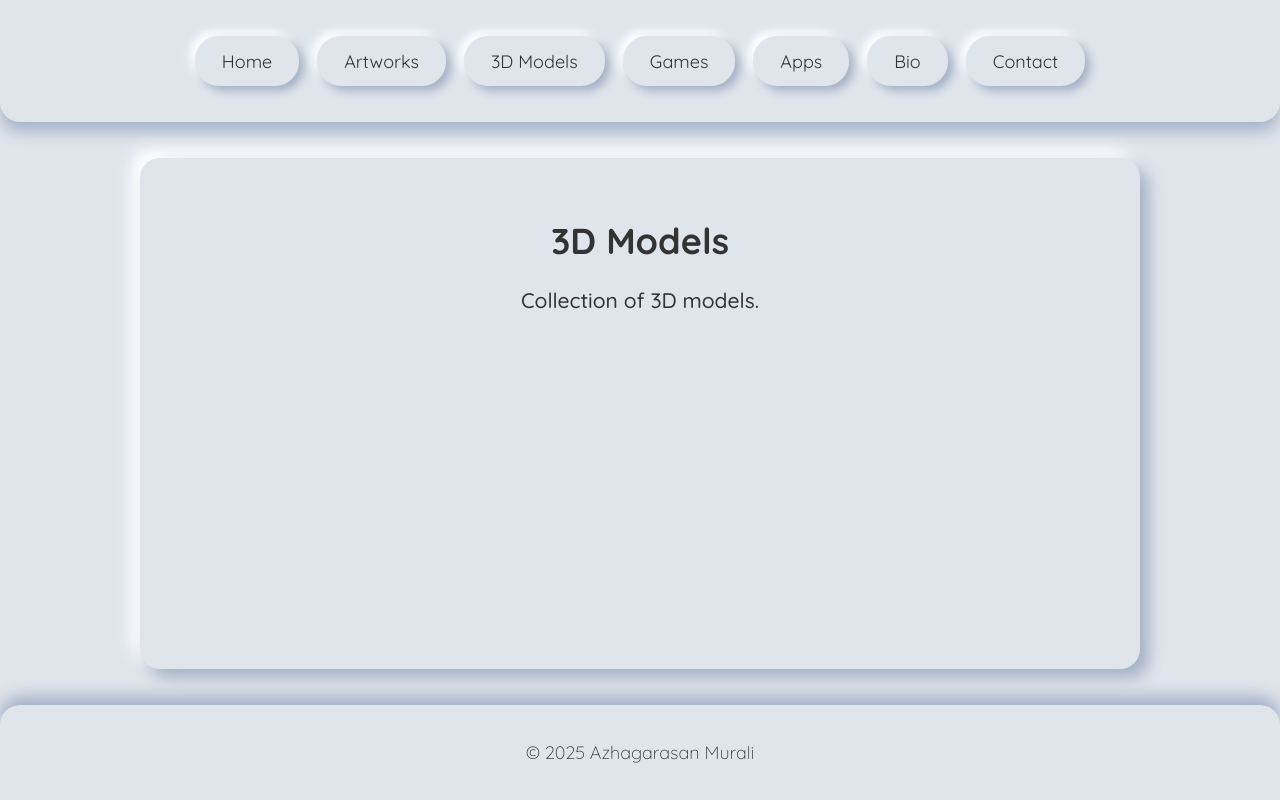
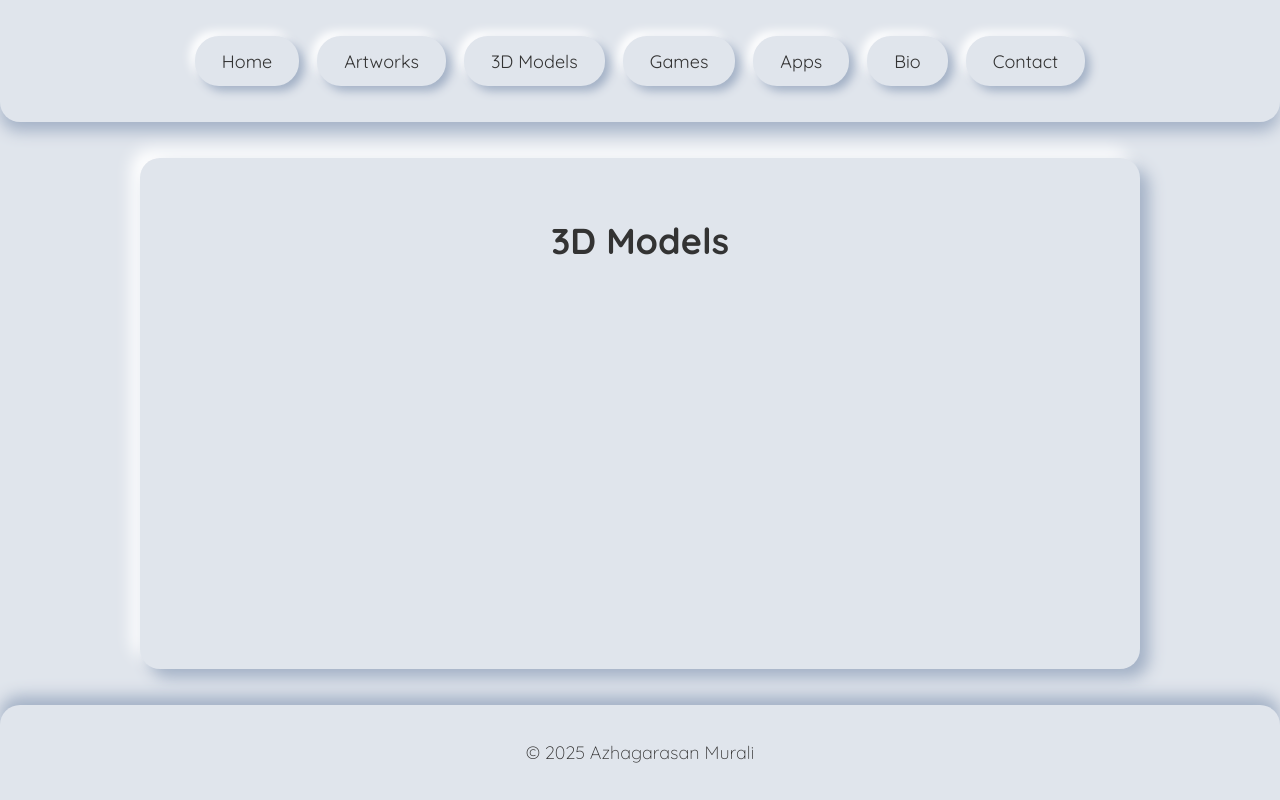
Before and after one commit to azhagarasanmurali/azhagarasanmurali.github.io, a React (Create React App) app: page /3d-models in a window 1280 px wide. Built offline with nearby package versions, Linux system fonts and the light colour scheme.

Commit message:
Installed react-three-fiber package

```diff
--- a/package.json
+++ b/package.json
@@ -4,6 +4,7 @@
 	"homepage": "https://azhagarasanmurali.github.io",
 	"private": true,
 	"dependencies": {
+		"@react-three/fiber": "^9.5.0",
 		"@testing-library/dom": "^10.4.0",
 		"@testing-library/jest-dom": "^6.6.3",
 		"@testing-library/react": "^16.3.0",
@@ -11,7 +12,8 @@
 		"react": "^19.1.0",
 		"react-dom": "^19.1.0",
 		"react-router-dom": "^7.6.2",
-		"react-scripts": "5.0.1",
+		"react-scripts": "^5.0.1",
+		"three": "^0.183.1",
 		"web-vitals": "^2.1.4"
 	},
 	"scripts": {
--- a/src/pages/Models3D.js
+++ b/src/pages/Models3D.js
@@ -1,9 +1,10 @@
 import React from "react";
+import { Canvas } from "@react-three/fiber";
 
 const Models3D = () => (
 	<div>
 		<h1>3D Models</h1>
-		<h3>Collection of 3D models.</h3>
+		<Canvas></Canvas>
 	</div>
 );
 
```
Also changed, not shown: 1 other file (tests, documents, lock files or other folders).
